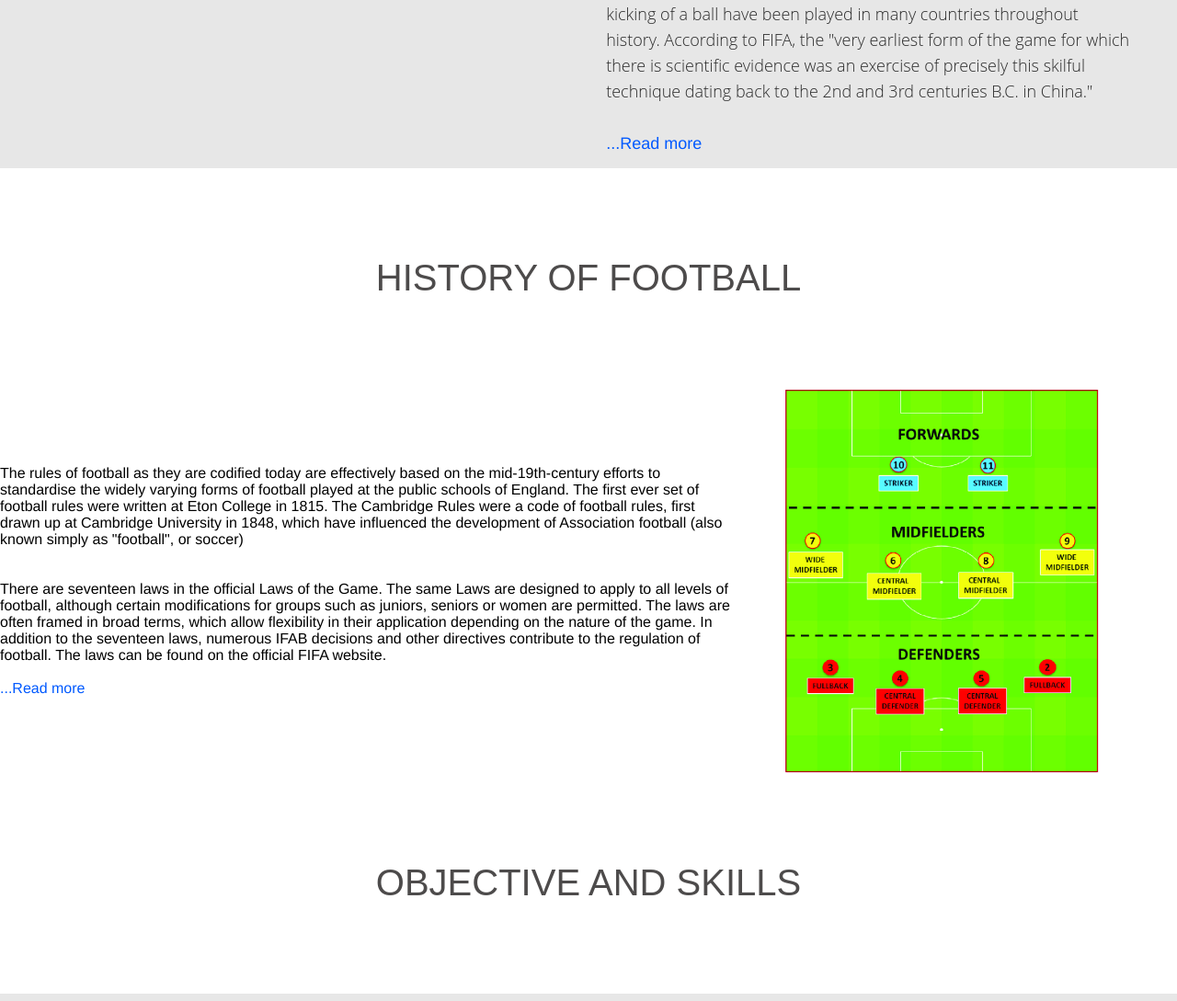
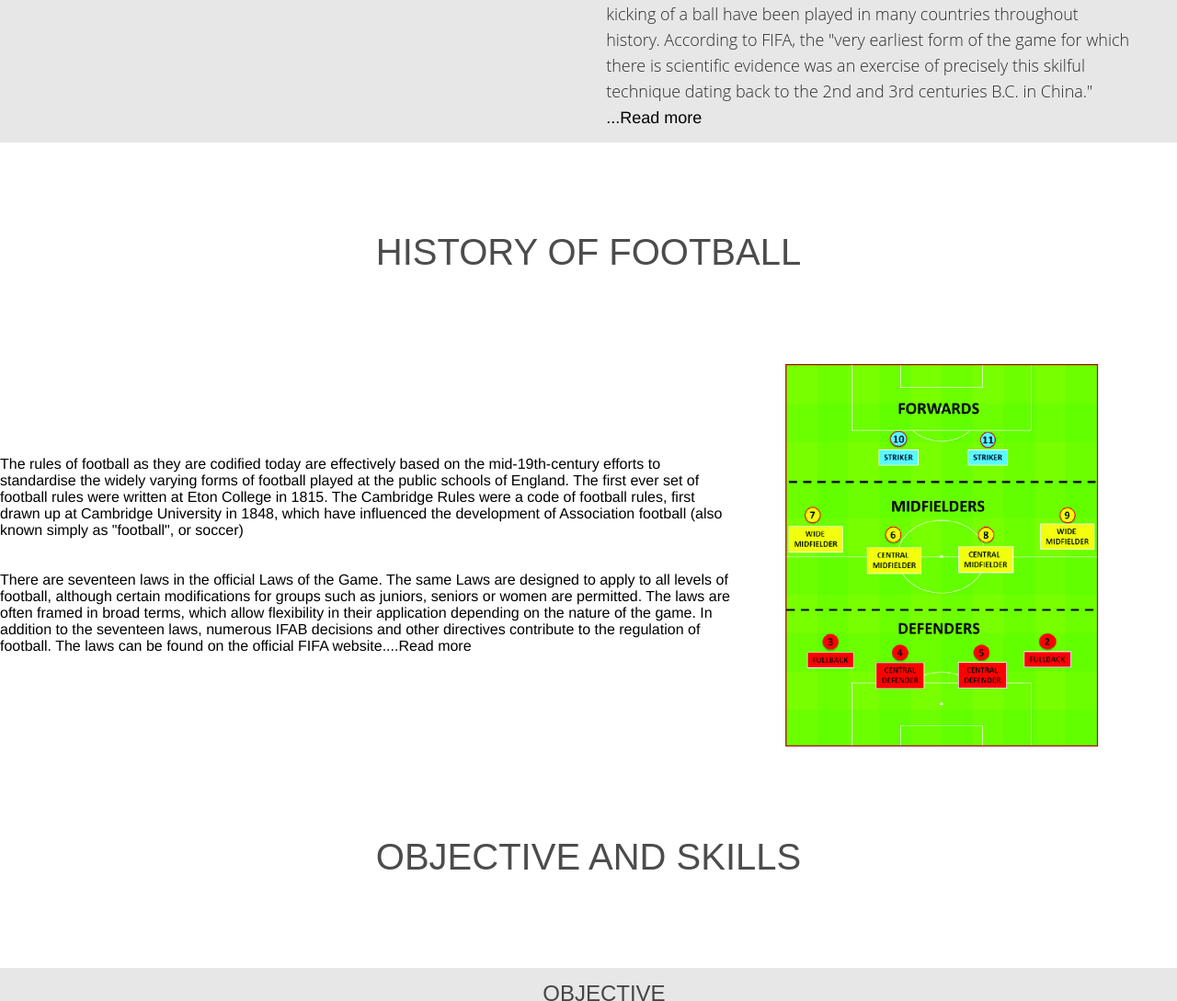
Before and after one commit to jayathuc/soccerspot, a plain HTML site: page rochanaExtra.html in a window 1280 px wide. Shown: the part 1690-2779 px from the top of the page at 92% size. Drawn offline with Linux system fonts and the light colour scheme.

Commit message:
Update rochanaExtra.html

```diff
--- a/rochanaExtra.html
+++ b/rochanaExtra.html
@@ -38,7 +38,7 @@
             <div class="rightCol">
                 <p>Football is a family of team sports that involve, to varying degrees, kicking a ball to score a goal. Each team consist of 11 players.Football is played in accordance with a set of rules, known as the Laws of the Game. The game is played using a single round ball (the football) and two teams of eleven players each compete to get the ball into the other team's goal, thereby scoring a goal. The team that has scored more goals at the end of the game is the winner; if both teams have scored an equal number of goals, then the game is a draw. There are exceptions to this rule, however; see Duration and tie-breaking methods below.</p>
                 <p>The primary rule is that the players (other than the goalkeepers) may not intentionally touch the ball with their hands or arms during play (though they do use their hands during a throw-in restart). Although players usually use their feet to move the ball around, they may use any part of their bodies other than their hands or arms.In typical game play, players attempt to propel the ball toward their opponents' goal through individual control of the ball, such as by dribbling, passing the ball to a team-mate, and by taking shots at the goal, which is guarded by the opposing goalkeeper. Opposing players may try to regain control of the ball by intercepting a pass or through tackling the opponent who controls the ball; however, physical contact between opponents is limited. Football is generally a free-flowing game, with play stopping only when the ball has left the field of play, or when play is stopped by the referee. After a stoppage, play recommences with a specified restart.</p>
-                <p>Football dates back to the early 18's. Games revolving around the kicking of a ball have been played in many countries throughout history. According to FIFA, the "very earliest form of the game for which there is scientific evidence was an exercise of precisely this skilful technique dating back to the 2nd and 3rd centuries B.C. in China." <br><br><a href="./jayathuExtra" style="color: rgb(0, 89, 255); text-decoration: none;" >...Read more</a></p>
+                <p>Football dates back to the early 18's. Games revolving around the kicking of a ball have been played in many countries throughout history. According to FIFA, the "very earliest form of the game for which there is scientific evidence was an exercise of precisely this skilful technique dating back to the 2nd and 3rd centuries B.C. in China." <a href="./jayathuExtra" style="color: rgb(0, 0, 0); text-decoration: none;" >...Read more</a></p>
 
             </div>
         </div>
@@ -48,7 +48,7 @@
         <div class="history">
             <div class="leftCol">
                 <p>The rules of football as they are codified today are effectively based on the mid-19th-century efforts to standardise the widely varying forms of football played at the public schools of England. The first ever set of football rules were written at Eton College in 1815. The Cambridge Rules were a code of football rules, first drawn up at Cambridge University in 1848, which have influenced the development of Association football (also known simply as "football", or soccer)</p><br><br>
-                <p>There are seventeen laws in the official Laws of the Game. The same Laws are designed to apply to all levels of football, although certain modifications for groups such as juniors, seniors or women are permitted. The laws are often framed in broad terms, which allow flexibility in their application depending on the nature of the game. In addition to the seventeen laws, numerous IFAB decisions and other directives contribute to the regulation of football. The laws can be found on the official FIFA website.<br><br><a href="./minolExtra" style="color: rgb(0, 89, 255); text-decoration: none;" >...Read more</a></p>
+                <p>There are seventeen laws in the official Laws of the Game. The same Laws are designed to apply to all levels of football, although certain modifications for groups such as juniors, seniors or women are permitted. The laws are often framed in broad terms, which allow flexibility in their application depending on the nature of the game. In addition to the seventeen laws, numerous IFAB decisions and other directives contribute to the regulation of football. The laws can be found on the official FIFA website.<a href="./minolExtra" style="color: rgb(0, 0, 0); text-decoration: none;" >...Read more</a></p>
             </div>
             <div class="rightCol">
                 <img class="img" src="Pic/Team-formation-with-main-and-specific-playing-positions-in-soccer-game.png" alt="Picture of a football pitch and normal formation">
@@ -79,7 +79,7 @@
                         <li>Jumping or avoiding fair tackles</li>
                         <li>Defending</li>
                         <li>Positioning</li>
-                        <li>Counter Attacking<a href="./ganiduExtra" style="color: rgb(0, 89, 255); text-decoration: none;" >...Read more</a></li>
+                        <li>Counter Attacking<a href="./ganiduExtra" style="color: rgb(0, 0, 0); text-decoration: none;" >...Read more</a></li>
 
                     </ol>
                 </div>
```
